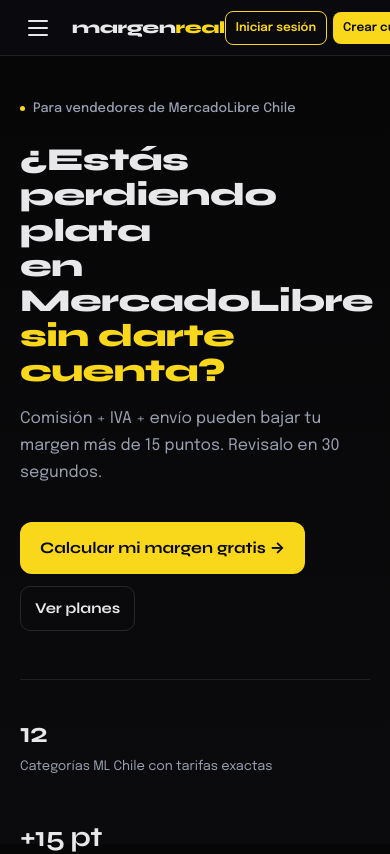
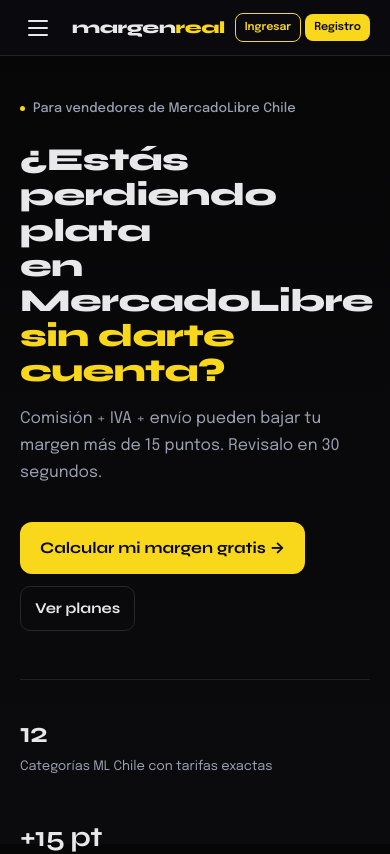
Before and after one commit to mapache2k/margenreal, a Next.js app: page / in a window 390 px wide. Shown: the top 854 px of the page. Built offline with nearby package versions, Linux system fonts and the light colour scheme.

Commit message:
fix(topbar): botones más chicos en mobile — texto abreviado ≤480px

```diff
--- a/components/Layout.tsx
+++ b/components/Layout.tsx
@@ -209,8 +209,24 @@
         /* Topbar actions responsive */
         .topbar-actions { display: flex; align-items: center; gap: 6px; }
         .topbar-btn-secondary { display: inline-block; }
-        @media (max-width: 360px) {
+        .topbar-btn-login {
+          font-size: 0.75rem; font-weight: 700; color: var(--accent);
+          text-decoration: none; padding: 7px 10px; border-radius: 8px;
+          border: 1.5px solid var(--accent); transition: opacity 0.15s; white-space: nowrap;
+        }
+        .topbar-btn-login:hover { opacity: 0.75; text-decoration: none; }
+        .topbar-btn-signup {
+          font-size: 0.75rem; font-weight: 800; color: var(--bg);
+          text-decoration: none; padding: 7px 10px; border-radius: 8px;
+          background: var(--accent); transition: opacity 0.15s; white-space: nowrap;
+        }
+        .topbar-btn-signup:hover { opacity: 0.85; text-decoration: none; }
+        .topbar-btn-short { display: none; }
+        @media (max-width: 480px) {
           .topbar-actions { gap: 4px; }
+          .topbar-btn-login, .topbar-btn-signup { font-size: 0.6875rem; padding: 5px 9px; }
+          .topbar-btn-long { display: none; }
+          .topbar-btn-short { display: inline; }
         }
         .topbar-user-pill { display: flex; align-items: center; gap: 8px; background: var(--surface); border: 1.5px solid var(--border); border-radius: 20px; padding: 5px 12px 5px 6px; cursor: pointer; font-family: inherit; }
         .topbar-user-name { font-size: 0.8125rem; font-weight: 700; color: var(--text); max-width: 100px; overflow: hidden; text-overflow: ellipsis; white-space: nowrap; }
@@ -287,17 +303,13 @@
           </div>
         ) : (
           <div className="topbar-actions">
-            <Link href="/login" className="topbar-btn-secondary"
-              style={{ fontSize: '0.75rem', fontWeight: 700, color: 'var(--accent)', textDecoration: 'none', padding: '7px 10px', borderRadius: 8, border: '1.5px solid var(--accent)', transition: 'opacity 0.15s', whiteSpace: 'nowrap' }}
-              onMouseOver={e => (e.currentTarget.style.opacity = '0.75')}
-              onMouseOut={e  => (e.currentTarget.style.opacity = '1')}>
-              Iniciar sesión
+            <Link href="/login" className="topbar-btn-login">
+              <span className="topbar-btn-long">Iniciar sesión</span>
+              <span className="topbar-btn-short">Ingresar</span>
             </Link>
-            <Link href="/registro"
-              style={{ fontSize: '0.75rem', fontWeight: 800, color: 'var(--bg)', textDecoration: 'none', padding: '7px 10px', borderRadius: 8, background: 'var(--accent)', transition: 'opacity 0.15s', whiteSpace: 'nowrap' }}
-              onMouseOver={e => (e.currentTarget.style.opacity = '0.85')}
-              onMouseOut={e  => (e.currentTarget.style.opacity = '1')}>
-              Crear cuenta
+            <Link href="/registro" className="topbar-btn-signup">
+              <span className="topbar-btn-long">Crear cuenta</span>
+              <span className="topbar-btn-short">Registro</span>
             </Link>
           </div>
         )}
```
